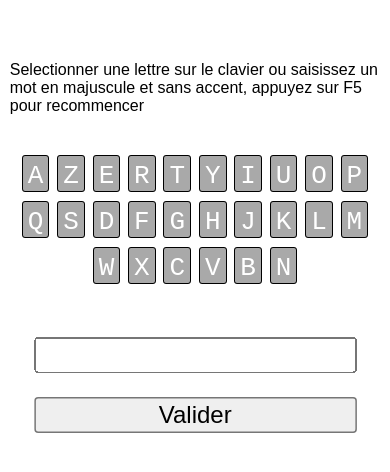
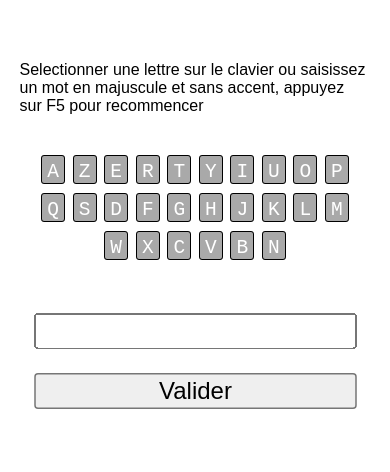
Before and after one commit to collin25091980/jeuDuPendu, a plain HTML site: page index.html in a window 390 px wide. Shown: the part 338-810 px from the top of the page. Drawn offline with Linux system fonts and the light colour scheme.

Commit message:
Version 1.4

```diff
--- a/style.css
+++ b/style.css
@@ -90,10 +90,10 @@ kbd.key {
 
 @media screen and (max-width: 768px) {
    .container {
-      width: 95%;
+      width: 90%;
    }
 
    kbd.key {
-      font-size: 2em;
+      font-size: 1.5em;
    }
 }
```
